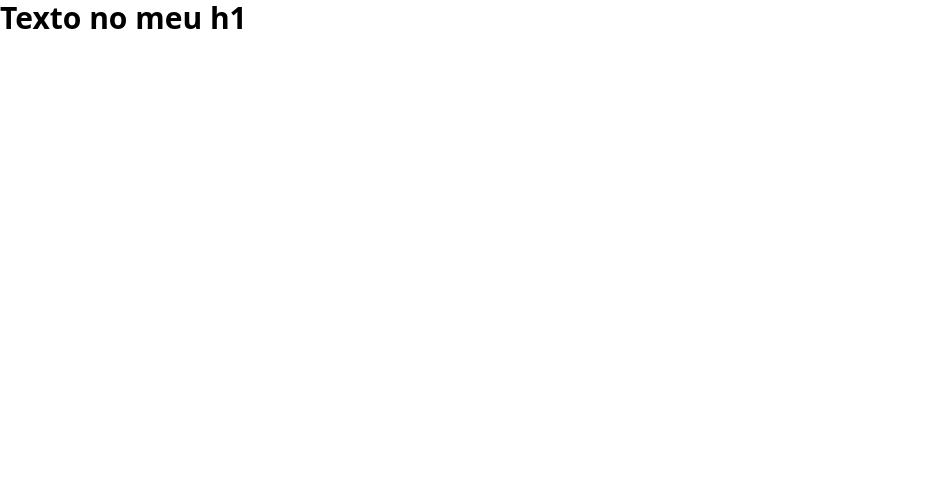
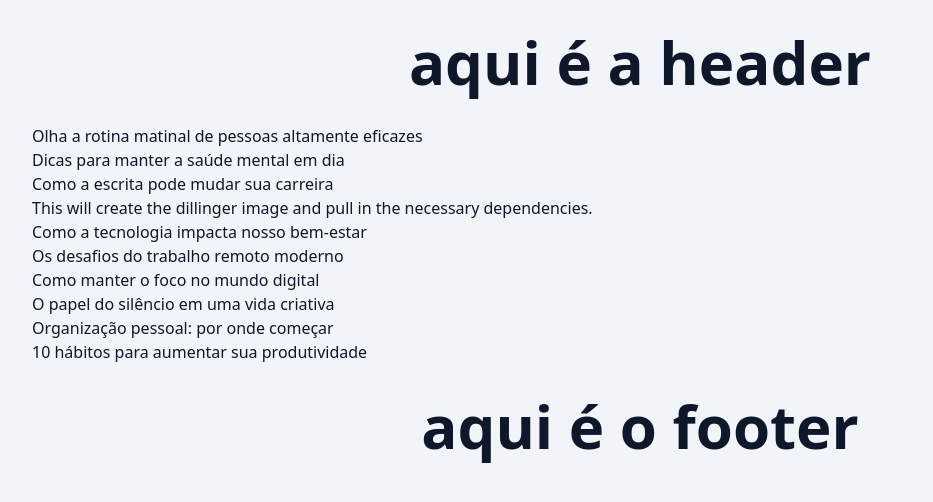
Before and after one commit to HamzeJihad/Blog-NextJs, a Next.js app: page / in a window 1280 px wide. Shown: the top 502 px of the page, without its empty margins (0-933 px from the left). Built offline with nearby package versions, Linux system fonts and the light colour scheme.

Commit message:
criando componente de estrutura

```diff
--- a/src/app/page.tsx
+++ b/src/app/page.tsx
@@ -1,15 +1,26 @@
+import { Container } from "@/components/Container";
+import { PostsList } from "@/components/PostsList";
+import { SpinLoader } from "@/components/SpinLoader";
+import { postRepository } from "@/repositories/post";
 import clsx from "clsx";
+import { Suspense } from "react";
 
-export default function HomePage() {
+export default async function HomePage() {
   return (
-    <div>
-      <h1
-        className={clsx("text-3xl", "font-bold", "hover:bg-blue-300", {
-          "text-blog": false,
-        })}
-      >
-        Texto no meu h1
-      </h1>
-    </div>
+    <Container>
+      <header>
+        <h1 className="text-6xl font-bold text-center py-8 ">
+          aqui é a header
+        </h1>
+
+
+      </header>
+      <Suspense fallback={<SpinLoader />}>
+        <PostsList />
+      </Suspense>
+      <footer>
+        <p className="text-6xl font-bold text-center py-8">aqui é o footer</p>
+      </footer>
+    </Container>
   );
 }
--- /dev/null
+++ b/src/components/Container/index.tsx
@@ -0,0 +1,14 @@
+type ContainerProps = {
+children: React.ReactNode;
+}
+
+export function Container({children}: ContainerProps) {
+  return (
+    <div className="text-slate-900 bg-slate-100 min-h-screen">
+      <div className="max-w-screen mx-auto px-8">
+        {children}
+      </div>
+    </div>
+  );
+
+}
--- /dev/null
+++ b/src/components/Header/index.tsx
@@ -0,0 +1,23 @@
+'use client';
+
+import clsx from 'clsx';
+
+export function Header() {
+
+  return (
+    <h1
+      className={clsx(
+        'text-6xl',
+        'font-bold',
+        'text-blue-500',
+        'hover:text-blue-50',
+        'hover:bg-blue-500',
+        'transition',
+        'duration-1000',
+      )}
+      onClick={() => alert(123)}
+    >
+      Texto no meu h1
+    </h1>
+  );
+}
--- /dev/null
+++ b/src/components/PostsList/index.tsx
@@ -0,0 +1,13 @@
+import { postRepository } from '@/repositories/post';
+
+export async function PostsList() {
+  const posts = await postRepository.findAll();
+
+  return (
+    <div>
+      {posts.map(post => {
+        return <p key={post.id}>{post.title}</p>;
+      })}
+    </div>
+  );
+}
--- /dev/null
+++ b/src/components/SpinLoader/index.tsx
@@ -0,0 +1,27 @@
+"use client";
+
+import clsx from "clsx";
+
+type SpintLoaderProps = {
+  className?: string;
+};
+export function SpinLoader({ className = "" }: SpintLoaderProps) {
+  const classes = clsx(
+    "flex",
+    "items-center",
+    "justify-center",
+    className
+  );
+  return (
+    <div className={classes}>
+      <div
+        className={clsx(
+          "w-10 h-10",
+          "border-5 border-t-transparent border-slate-900",
+          "rounded-full",
+          "animate-spin"
+        )}
+      ></div>
+    </div>
+  );
+}
--- a/src/repositories/post/json-post-repository.ts
+++ b/src/repositories/post/json-post-repository.ts
@@ -11,19 +11,38 @@ const JSON_POSTS_FILES_PATH = resolve(
   "seed",
   "posts.json"
 );
+
+const SIMULATE_WAIT_IN_MS = 1000;
+
 export class JsonPostRepository implements PostRepository {
+
+
+
+  private async simulateWait() {
+    if (SIMULATE_WAIT_IN_MS <= 0) return;
+
+    await new Promise(resolve => setTimeout(resolve, SIMULATE_WAIT_IN_MS));
+  }
+
+
   private async readFromDisk(): Promise<PostModel[]> {
     const fileContent = await readFile(JSON_POSTS_FILES_PATH, "utf-8");
     const data = JSON.parse(fileContent);
 
-    return data.postsas;
+    return data.posts;
   }
 
   async findAll(): Promise<PostModel[]> {
+    await this.simulateWait();
+
+
     const posts = await this.readFromDisk();
     return posts;
   }
   async findById(id: string): Promise<PostModel | null> {
+    await this.simulateWait();
+
+
     const posts = await this.findAll();
     const post = posts.find((post) => post.id === id);
     if(!post) {
```
